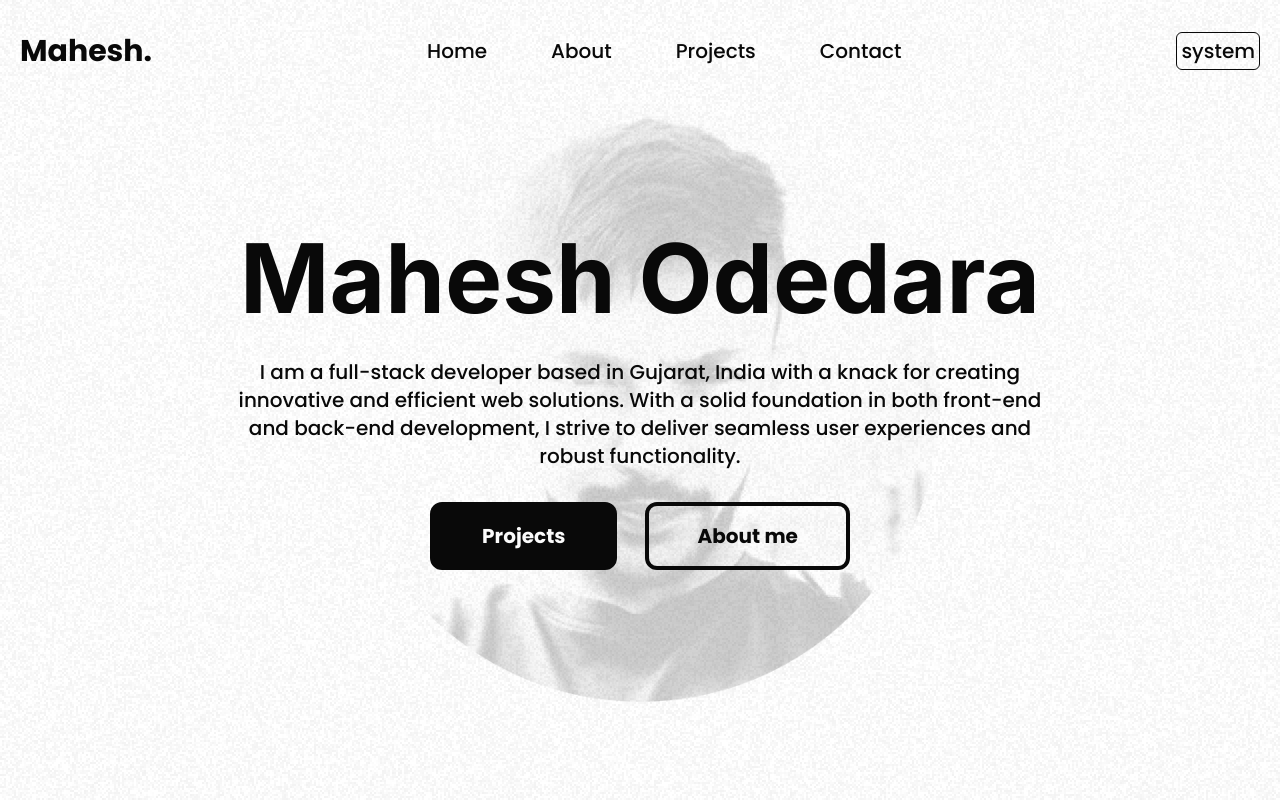
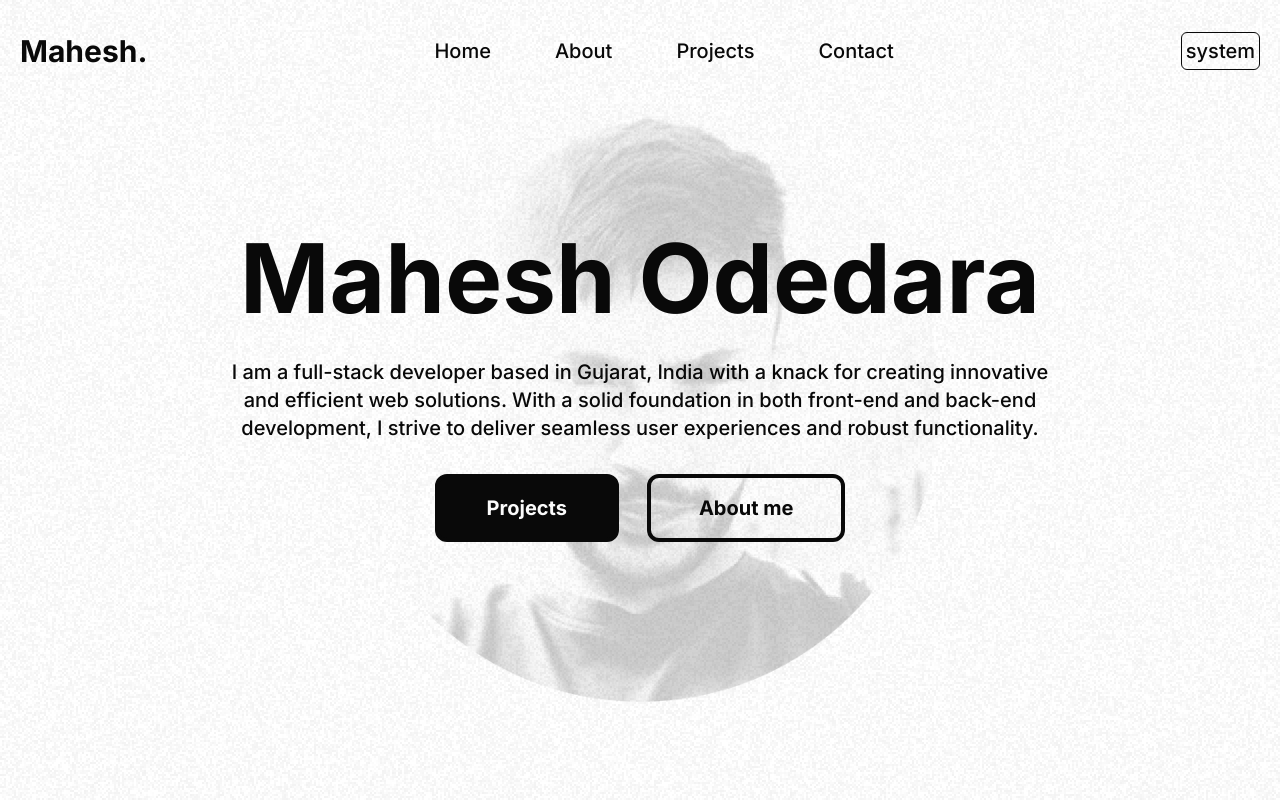
Before and after one commit to mahesh-143/nextjs-portfolio, a Next.js app: page / in a window 1280 px wide. Shown: the top 800 px of the page. Built offline with nearby package versions, Linux system fonts and the light colour scheme.

Commit message:
Moved fonts to utility function

```diff
--- a/src/app/components/sections/About.tsx
+++ b/src/app/components/sections/About.tsx
@@ -1,4 +1,4 @@
-import { inter } from "@/app/layout"
+import { inter } from "../utils/fonts"
 import React from "react"
 import SkillBadge from "../ui/SkillBadge"
 import SocialLinks from "../ui/SocialLinks"
--- a/src/app/components/sections/Hero.tsx
+++ b/src/app/components/sections/Hero.tsx
@@ -1,7 +1,7 @@
 import Image from "next/image"
 import React from "react"
 import HeroEclipseLight from "../../../../public/heroeclipselight.webp"
-import { inter } from "@/app/layout"
+import { inter } from "../utils/fonts"
 import Button from "../ui/Button"
 
 function Hero() {
--- /dev/null
+++ b/src/app/components/utils/fonts.ts
@@ -0,0 +1,3 @@
+import { Inter } from "next/font/google"
+
+export const inter = Inter({ weight:["700", "500", "400"], subsets: ["latin"] })
--- a/src/app/layout.tsx
+++ b/src/app/layout.tsx
@@ -1,9 +1,6 @@
 import { Providers } from "./components/utils/providers"
 import "./globals.css"
-import { Inter, Poppins } from "next/font/google"
-
-export const inter = Inter({ weight:"700", subsets: ["latin"] })
-export const poppins = Poppins({weight: ["400", "500", "700"], subsets: ["latin"]})
+import { inter } from "./components/utils/fonts"
 
 export const metadata = {
   title: "Create Next App",
@@ -16,8 +13,8 @@ export default function RootLayout({
   children: React.ReactNode
 }) {
   return (
-    <html lang="en" suppressHydrationWarning className="font-medium">
-      <body className={poppins.className}>
+    <html lang="en" suppressHydrationWarning >
+      <body className={`${inter.className} font-medium`}>
          <Providers>{children}</Providers>
         </body>
     </html>
```
